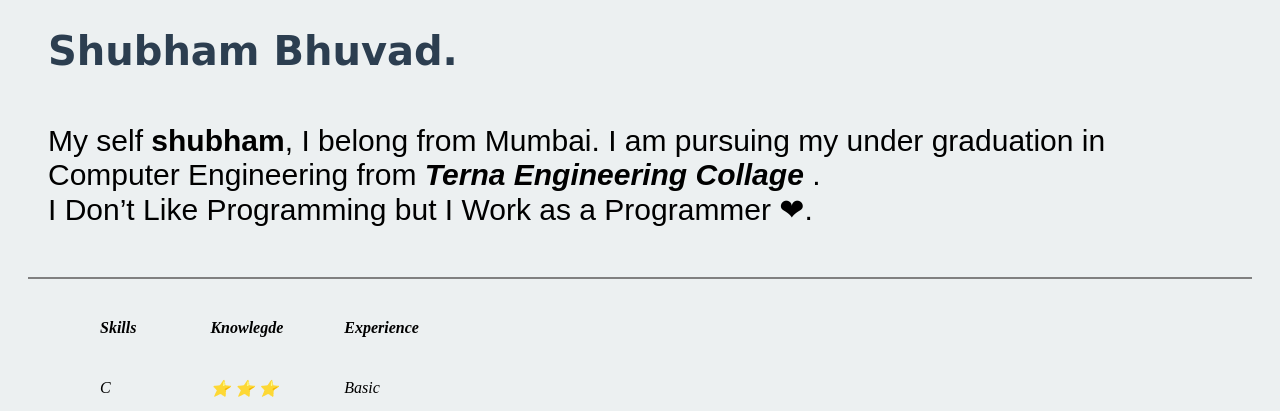
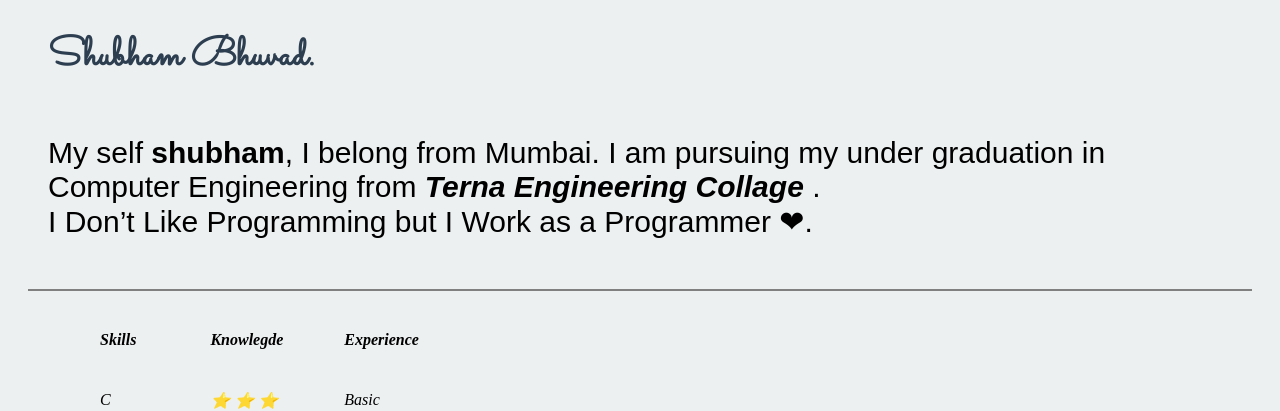
Before and after one commit to ShubhamBhuvad2020/PWP, a plain HTML site: page index.html in a window 1280 px wide. Shown: the part 391-802 px from the top of the page. Drawn offline with Linux system fonts and the light colour scheme; a web font is replaced by a local one.

Commit message:
Update index.html

```diff
--- a/index.html
+++ b/index.html
@@ -4,6 +4,7 @@
 <head>
   <meta charset="utf-8">
   <link href="https://fonts.googleapis.com/css?family=Port+Lligat+Sans&display=swap" rel="stylesheet">
+  <link href="https://fonts.googleapis.com/css?family=Sacramento&display=swap" rel="stylesheet">
   <link rel="stylesheet" href="css/style.css">
   <title>
 &#128435;Shubham Bhuvad</title>
```
